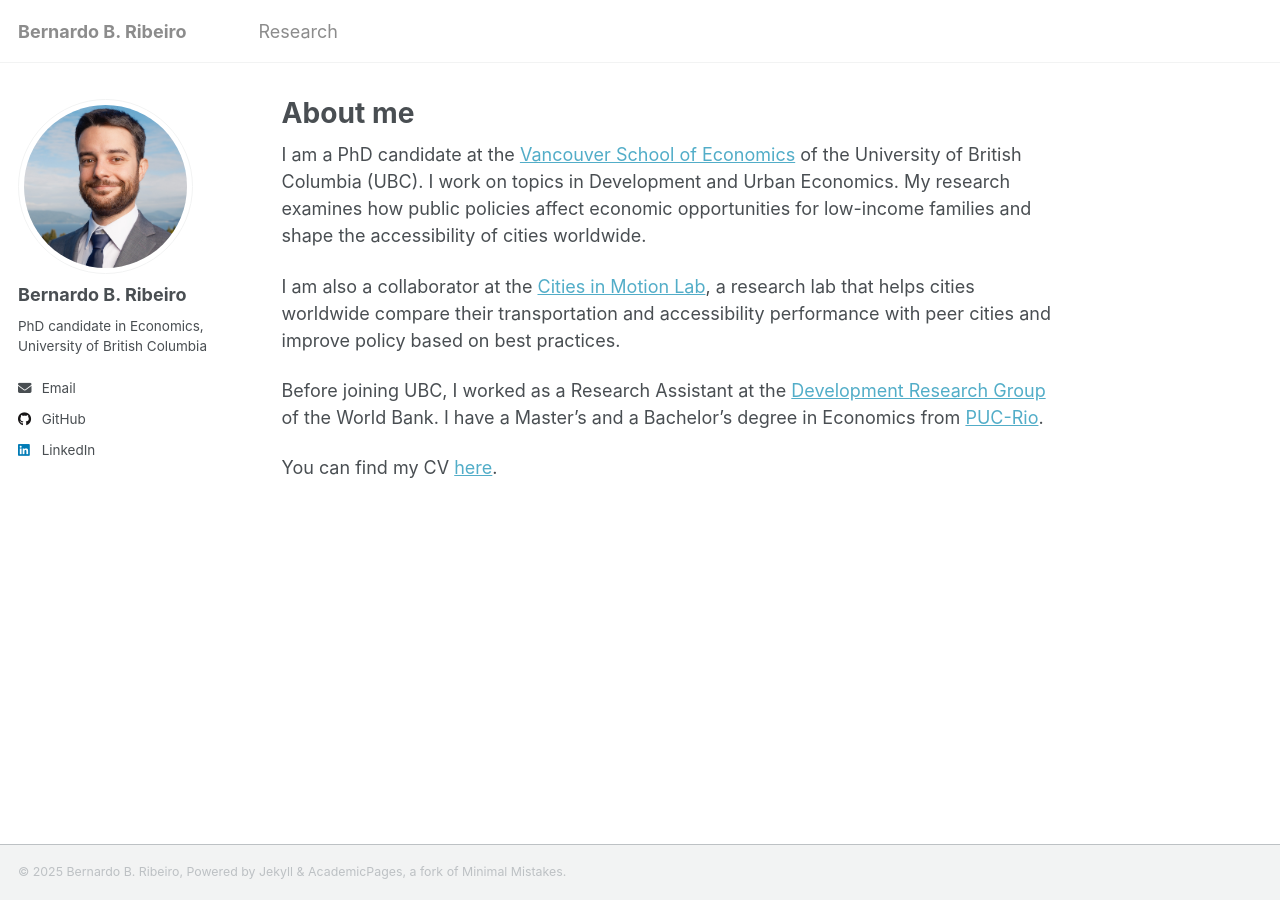
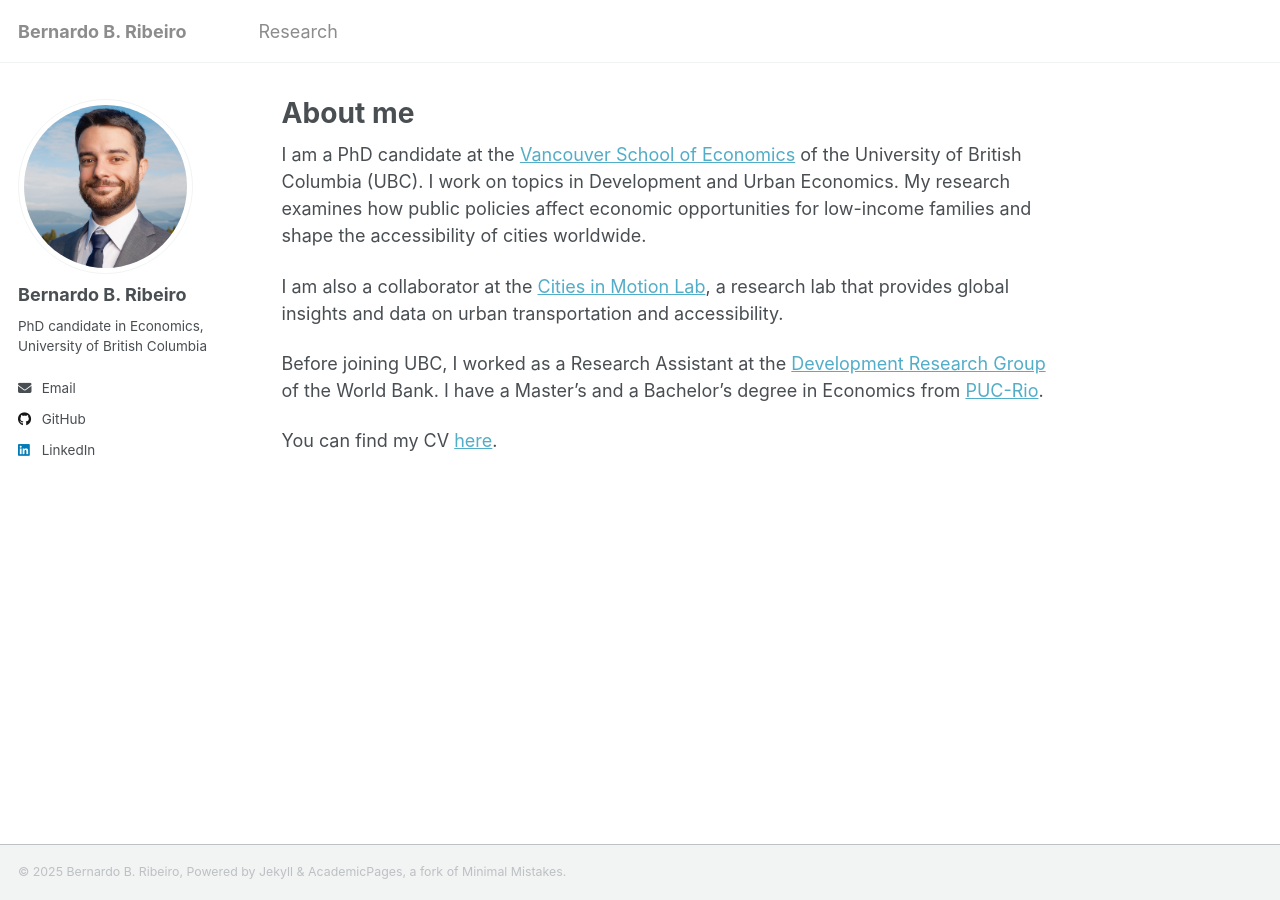
Before and after one commit to bbribeiro/bbribeiro.github.io, a Jekyll site: the page built from _pages/about.md, in a window 1280 px wide. Built offline with Jekyll 4.4.1, drawn with Linux system fonts in a browser that asks for light colours; a script that is not in the unit is left out.

Commit message:
Update about.md

```diff
--- a/_pages/about.md
+++ b/_pages/about.md
@@ -8,7 +8,7 @@ redirect_from:
 ---
 I am a PhD candidate at the [Vancouver School of Economics](https://economics.ubc.ca/) of the University of British Columbia (UBC). I work on topics in Development and Urban Economics. My research examines how public policies affect economic opportunities for low-income families and shape the accessibility of cities worldwide.
 
-I am also a collaborator at the [Cities in Motion Lab](https://citiesinmotionlab.org/), a research lab that helps cities worldwide compare their transportation and accessibility performance with peer cities and improve policy based on best practices.
+I am also a collaborator at the [Cities in Motion Lab](https://citiesinmotionlab.org/), a research lab that provides global insights and data on urban transportation and accessibility.
 
 Before joining UBC, I worked as a Research Assistant at the [Development Research Group](https://www.worldbank.org/en/about/unit/unit-dec/research) of the World Bank. I have a Master's and a Bachelor's degree in Economics from [PUC-Rio](https://www.econ.puc-rio.br/en).
 
```
